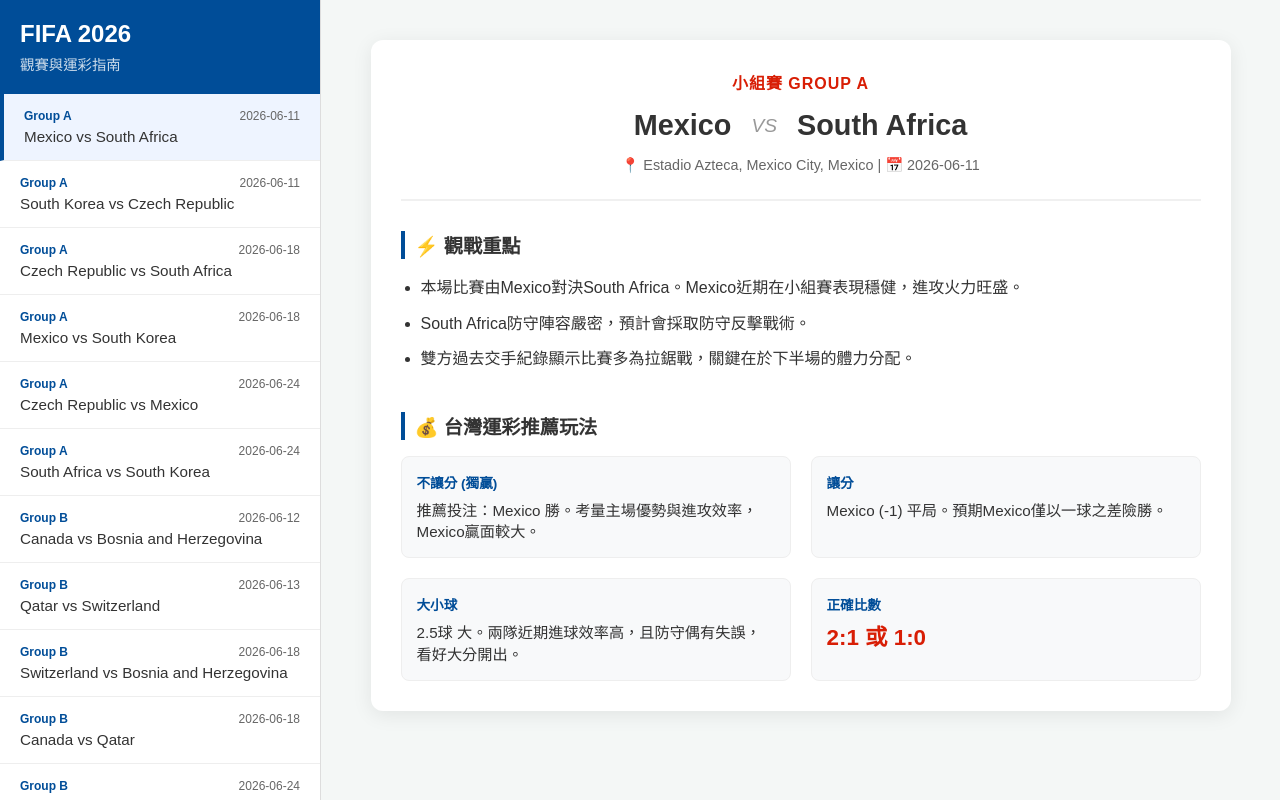
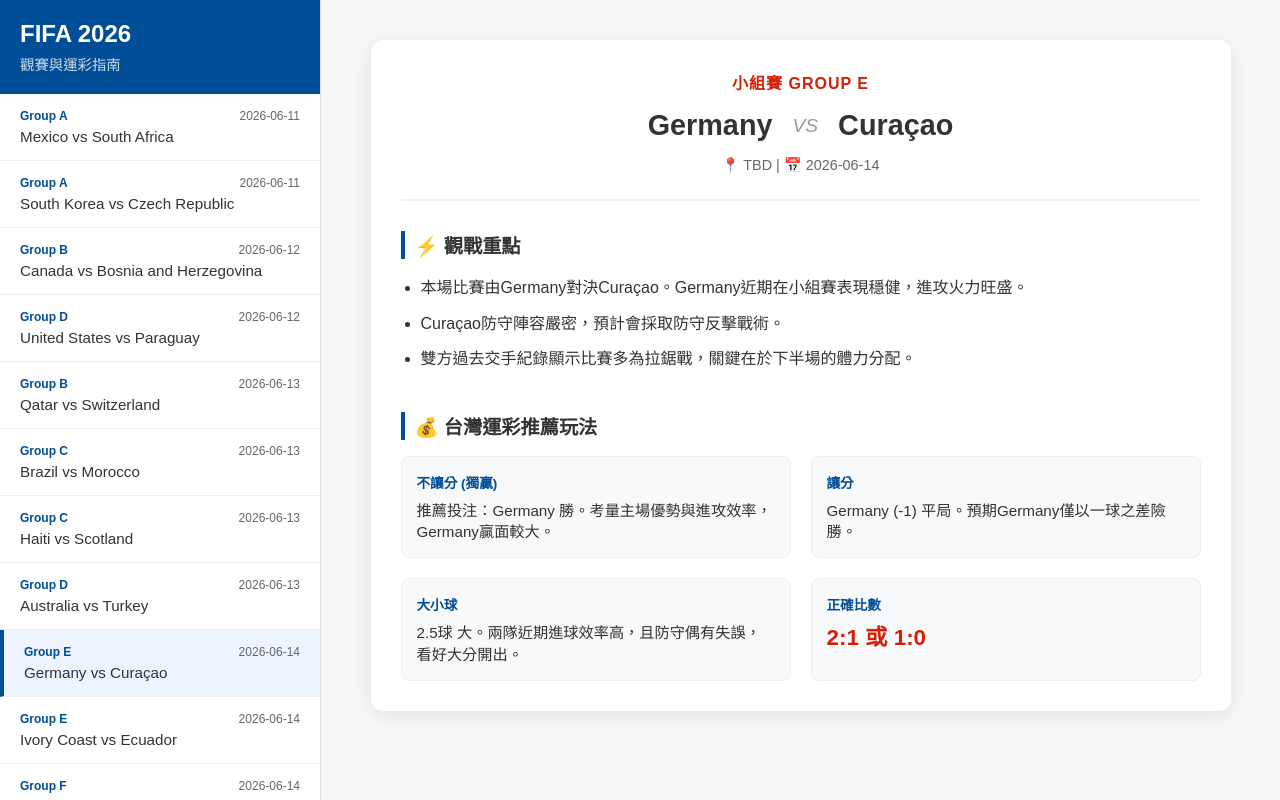
Before and after one commit to simonawswork/fifa_2026_watcher, a Vue app: page / in a window 1280 px wide. Built offline with nearby package versions, Linux system fonts and the light colour scheme.

Commit message:
Sort matches by date, default to next upcoming match, auto-scroll to active tab

```diff
--- a/src/App.vue
+++ b/src/App.vue
@@ -1,5 +1,5 @@
 <script setup lang="ts">
-import { ref, onMounted, computed } from 'vue'
+import { ref, computed, nextTick } from 'vue'
 import scheduleData from '../schedule.json'
 import analysisData from '../match_analysis.json'
 
@@ -24,20 +24,44 @@
   };
 }
 
-const matches = ref<Match[]>(scheduleData.matches)
+// 按日期排序
+const sortedMatches = computed<Match[]>(() => {
+  return [...scheduleData.matches].sort((a, b) => {
+    const dateA = new Date(a.date + (a.time_local ? 'T' + a.time_local : ''))
+    const dateB = new Date(b.date + (b.time_local ? 'T' + b.time_local : ''))
+    return dateA.getTime() - dateB.getTime()
+  })
+})
+
 const analysis = ref<Record<string, Analysis>>(analysisData as any)
-const selectedMatchId = ref<number>(matches.value[0].match_id)
+
+// 預設選取最近的下一場賽事（台北時間 UTC+8）
+const now = new Date()
+const nextMatch = computed(() => {
+  return sortedMatches.value.find(m => {
+    const matchDate = new Date(m.date + 'T' + (m.time_local || '00:00') + '+08:00')
+    return matchDate >= now
+  }) || sortedMatches.value[sortedMatches.value.length - 1]
+})
+
+const selectedMatchId = ref<number>(nextMatch.value.match_id)
 
 const selectedMatch = computed(() =>
-  matches.value.find(m => m.match_id === selectedMatchId.value)
+  sortedMatches.value.find(m => m.match_id === selectedMatchId.value)
 )
 
 const selectedAnalysis = computed(() =>
   analysis.value[selectedMatchId.value.toString()]
 )
 
+const matchListRef = ref<HTMLElement | null>(null)
+
 const selectMatch = (id: number) => {
   selectedMatchId.value = id
+  nextTick(() => {
+    const el = document.getElementById('match-' + id)
+    el?.scrollIntoView({ behavior: 'smooth', block: 'nearest' })
+  })
 }
 </script>
 
@@ -49,10 +73,11 @@
         <h1>FIFA 2026</h1>
         <p>觀賽與運彩指南</p>
       </div>
-      <div class="match-list">
+      <div class="match-list" ref="matchListRef">
         <div
-          v-for="match in matches"
+          v-for="match in sortedMatches"
           :key="match.match_id"
+          :id="'match-' + match.match_id"
           :class="['match-tab', { active: selectedMatchId === match.match_id }]"
           @click="selectMatch(match.match_id)"
         >
```
